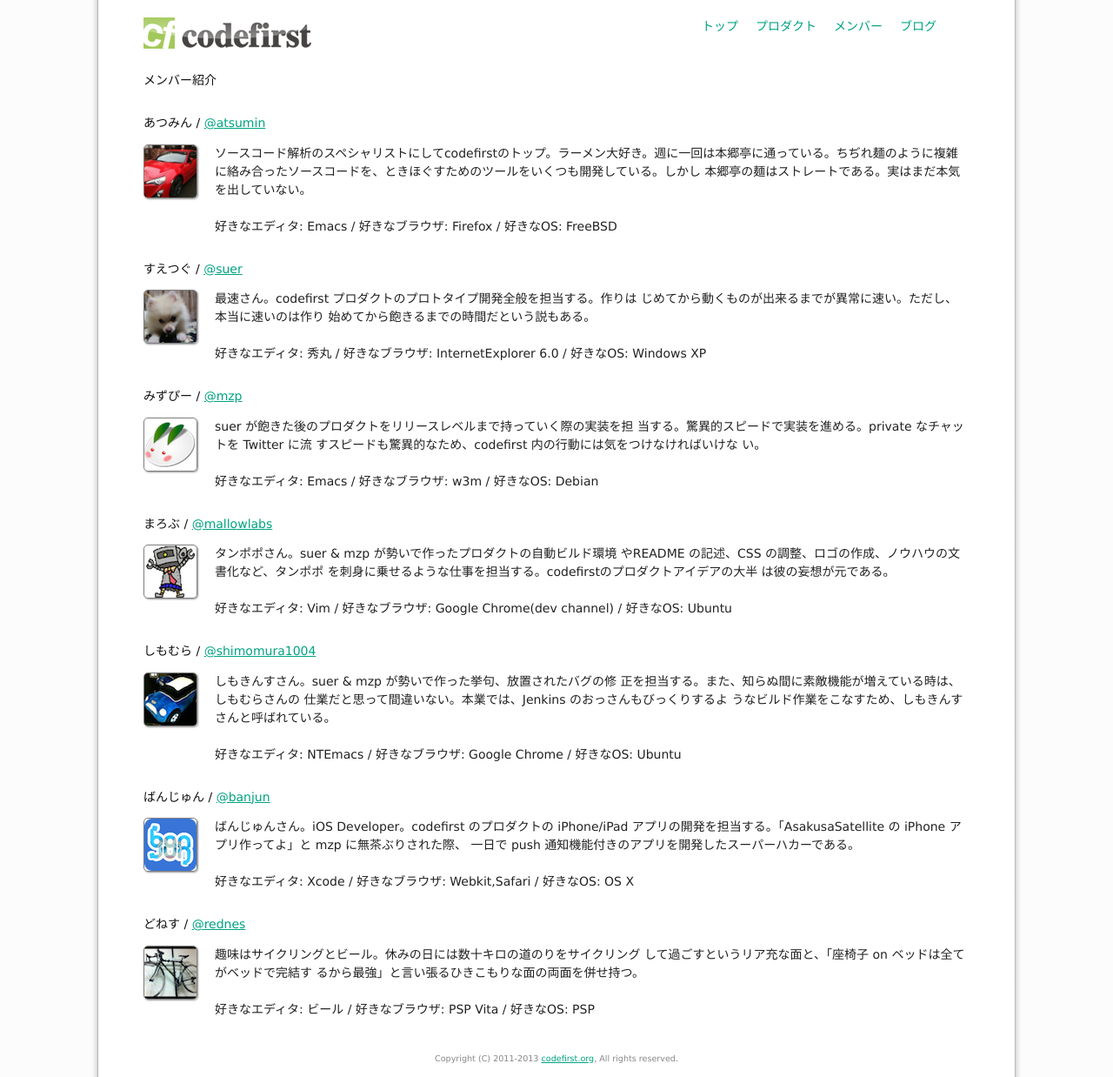
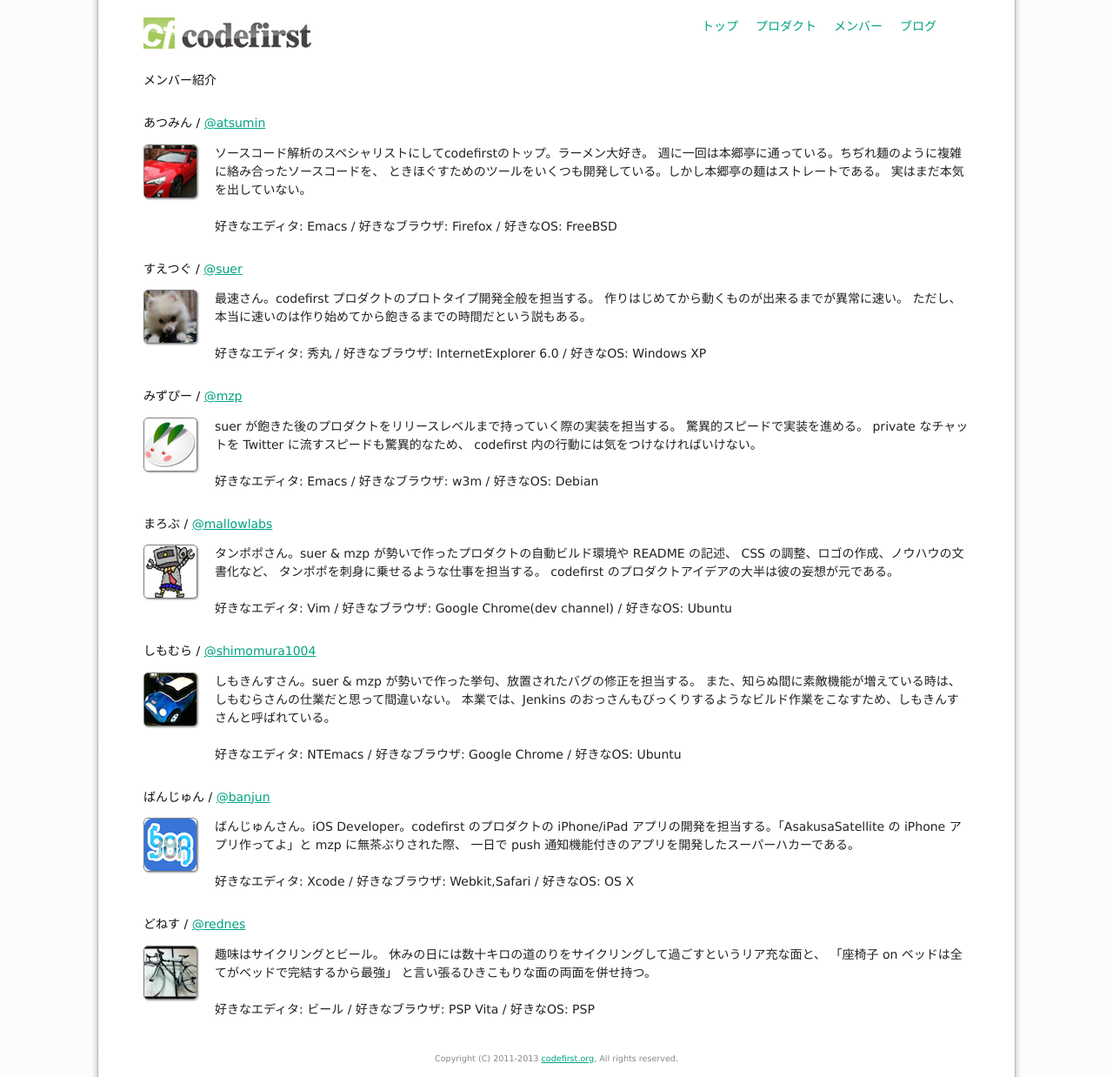
Before and after one commit to codefirst/codefirst.github.io, a Jekyll site: the page built from member.md, in a window 1280 px wide. Shown: the whole page at 87% size. Built offline with Jekyll 4.4.1, drawn with Linux system fonts in a browser that asks for light colours.

Commit message:
Removed: white spaces in paragraph

```diff
--- a/member.md
+++ b/member.md
@@ -12,8 +12,10 @@
 
 <div><img src="imgs/icons/atsumin.png" class="icon"></div>
 
-ソースコード解析のスペシャリストにしてcodefirstのトップ。ラーメン大好き。週に一回は本郷亭に通っている。ちぢれ麺のように複雑に絡み合ったソースコードを、ときほぐすためのツールをいくつも開発している。しかし
-本郷亭の麺はストレートである。実はまだ本気を出していない。
+ソースコード解析のスペシャリストにしてcodefirstのトップ。ラーメン大好き。
+週に一回は本郷亭に通っている。ちぢれ麺のように複雑に絡み合ったソースコードを、
+ときほぐすためのツールをいくつも開発している。しかし本郷亭の麺はストレートである。
+実はまだ本気を出していない。
 
 好きなエディタ: Emacs / 好きなブラウザ: Firefox / 好きなOS: FreeBSD
 
@@ -21,9 +23,9 @@
 
 <div><img src="imgs/icons/suer.png" class="icon"></div>
 
-最速さん。codefirst プロダクトのプロトタイプ開発全般を担当する。作りは
-じめてから動くものが出来るまでが異常に速い。ただし、本当に速いのは作り
-始めてから飽きるまでの時間だという説もある。
+最速さん。codefirst プロダクトのプロトタイプ開発全般を担当する。
+作りはじめてから動くものが出来るまでが異常に速い。
+ただし、本当に速いのは作り始めてから飽きるまでの時間だという説もある。
 
 好きなエディタ: 秀丸 / 好きなブラウザ: InternetExplorer 6.0 / 好きなOS: Windows XP
 
@@ -31,10 +33,10 @@
 
 <div><img src="imgs/icons/mzp.png" class="icon"></div>
 
-suer が飽きた後のプロダクトをリリースレベルまで持っていく際の実装を担
-当する。驚異的スピードで実装を進める。private なチャットを Twitter に流
-すスピードも驚異的なため、codefirst 内の行動には気をつけなければいけな
-い。
+suer が飽きた後のプロダクトをリリースレベルまで持っていく際の実装を担当する。
+驚異的スピードで実装を進める。
+private なチャットを Twitter に流すスピードも驚異的なため、
+codefirst 内の行動には気をつけなければいけない。
 
 好きなエディタ: Emacs / 好きなブラウザ: w3m / 好きなOS: Debian
 
@@ -42,10 +44,10 @@
 
 <div><img src="imgs/icons/mallowlabs.png" class="icon"></div>
 
-タンポポさん。suer &amp; mzp が勢いで作ったプロダクトの自動ビルド環境
-やREADME の記述、CSS の調整、ロゴの作成、ノウハウの文書化など、タンポポ
-を刺身に乗せるような仕事を担当する。codefirstのプロダクトアイデアの大半
-は彼の妄想が元である。
+タンポポさん。suer &amp; mzp が勢いで作ったプロダクトの自動ビルド環境や README の記述、
+CSS の調整、ロゴの作成、ノウハウの文書化など、
+タンポポを刺身に乗せるような仕事を担当する。
+codefirst のプロダクトアイデアの大半は彼の妄想が元である。
 
 好きなエディタ: Vim / 好きなブラウザ: Google Chrome(dev channel) / 好きなOS: Ubuntu
 
@@ -53,10 +55,9 @@
 
 <div><img src="imgs/icons/shimomura1004.png" class="icon"></div>
 
-しもきんすさん。suer &amp; mzp が勢いで作った挙句、放置されたバグの修
-正を担当する。また、知らぬ間に素敵機能が増えている時は、しもむらさんの
-仕業だと思って間違いない。本業では、Jenkins のおっさんもびっくりするよ
-うなビルド作業をこなすため、しもきんすさんと呼ばれている。
+しもきんすさん。suer &amp; mzp が勢いで作った挙句、放置されたバグの修正を担当する。
+また、知らぬ間に素敵機能が増えている時は、しもむらさんの仕業だと思って間違いない。
+本業では、Jenkins のおっさんもびっくりするようなビルド作業をこなすため、しもきんすさんと呼ばれている。
 
 好きなエディタ: NTEmacs / 好きなブラウザ: Google Chrome / 好きなOS: Ubuntu
 
@@ -75,8 +76,9 @@
 
 <div><img src="imgs/icons/rednes.png" class="icon"></div>
 
-趣味はサイクリングとビール。休みの日には数十キロの道のりをサイクリング
-して過ごすというリア充な面と、「座椅子 on ベッドは全てがベッドで完結す
-るから最強」と言い張るひきこもりな面の両面を併せ持つ。
+趣味はサイクリングとビール。
+休みの日には数十キロの道のりをサイクリングして過ごすというリア充な面と、
+「座椅子 on ベッドは全てがベッドで完結するから最強」
+と言い張るひきこもりな面の両面を併せ持つ。
 
 好きなエディタ: ビール / 好きなブラウザ: PSP Vita / 好きなOS: PSP
```
